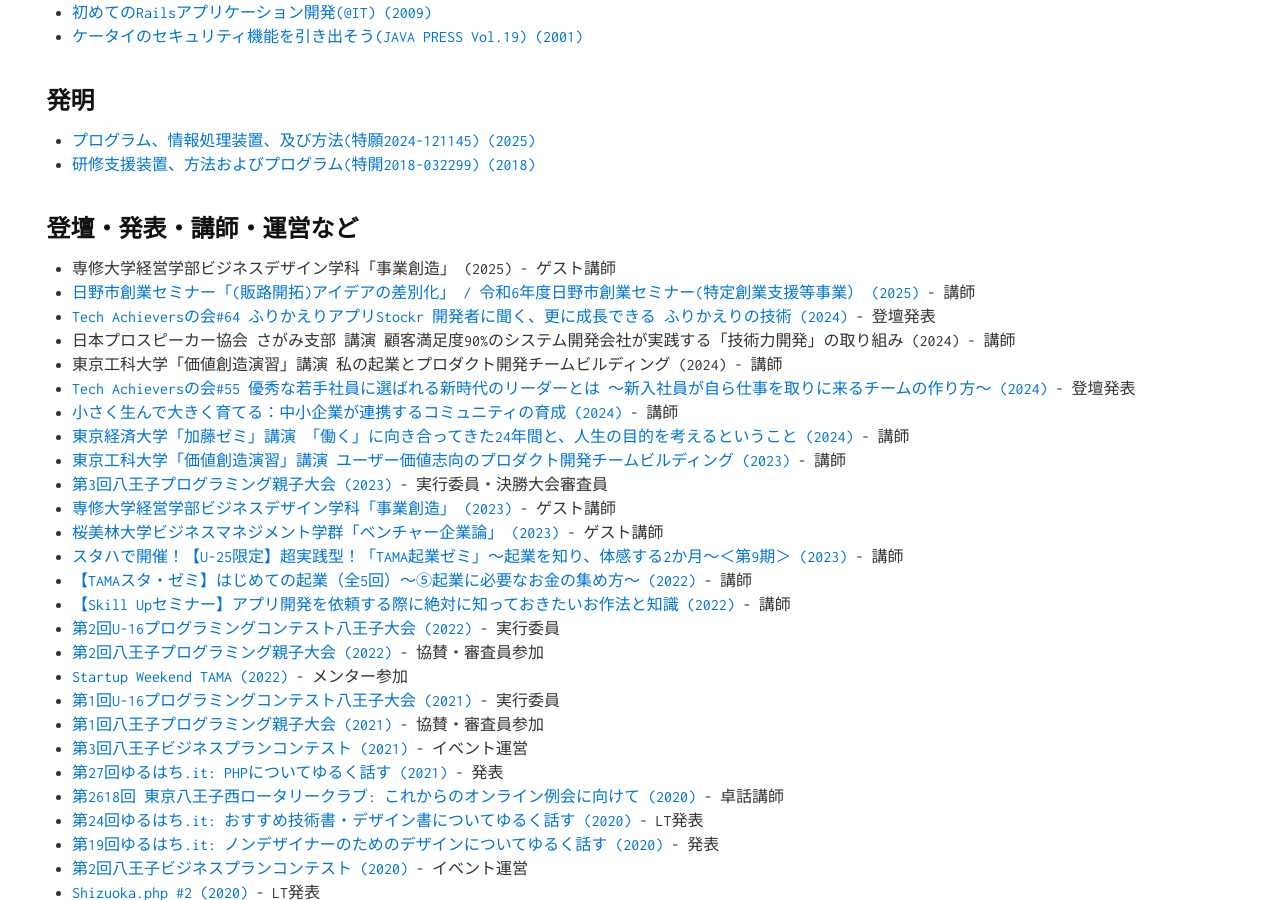
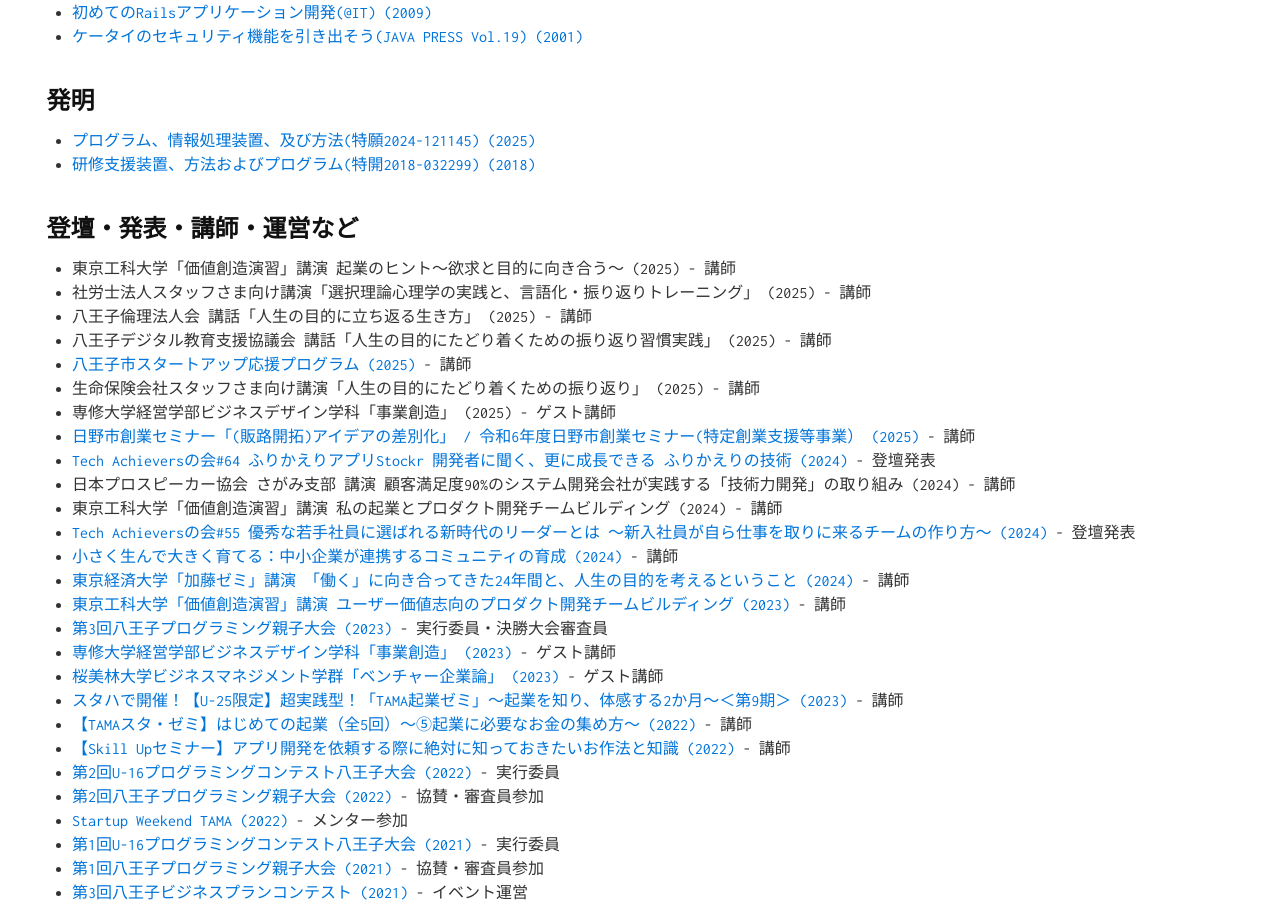
Before and after one commit to tmtysk/tmtysk.github.io, a Jekyll site: the page built from index.md, in a window 1280 px wide and 900 px high, scrolled down 1539 px. Built offline with Jekyll 4.4.1, drawn with Linux system fonts in a browser that asks for light colours.

Commit message:
add speech.

```diff
--- a/index.md
+++ b/index.md
@@ -65,6 +65,12 @@ layout: default
 
 ## 登壇・発表・講師・運営など
 
+* 東京工科大学「価値創造演習」講演 起業のヒント〜欲求と目的に向き合う〜 (2025) - 講師
+* 社労士法人スタッフさま向け講演「選択理論心理学の実践と、言語化・振り返りトレーニング」 (2025) - 講師
+* 八王子倫理法人会 講話「人生の目的に立ち返る生き方」 (2025) - 講師
+* 八王子デジタル教育支援協議会 講話「人生の目的にたどり着くための振り返り習慣実践」 (2025) - 講師
+* [八王子市スタートアップ応援プログラム (2025)](https://www.city.hachioji.tokyo.jp/kurashi/sangyo/002/002/004/p006487.html) - 講師
+* 生命保険会社スタッフさま向け講演「人生の目的にたどり着くための振り返り」 (2025) - 講師
 * 専修大学経営学部ビジネスデザイン学科「事業創造」 (2025) - ゲスト講師
 * [日野市創業セミナー「(販路開拓)アイデアの差別化」 / 令和6年度日野市創業セミナー(特定創業支援等事業） (2025)](https://www.city.hino.lg.jp/sangyo/sougyo/1018479.html) - 講師
 * [Tech Achieversの会#64 ふりかえりアプリStockr 開発者に聞く、更に成長できる ふりかえりの技術 (2024)](https://techachievers.connpass.com/event/336815/) - 登壇発表
```
